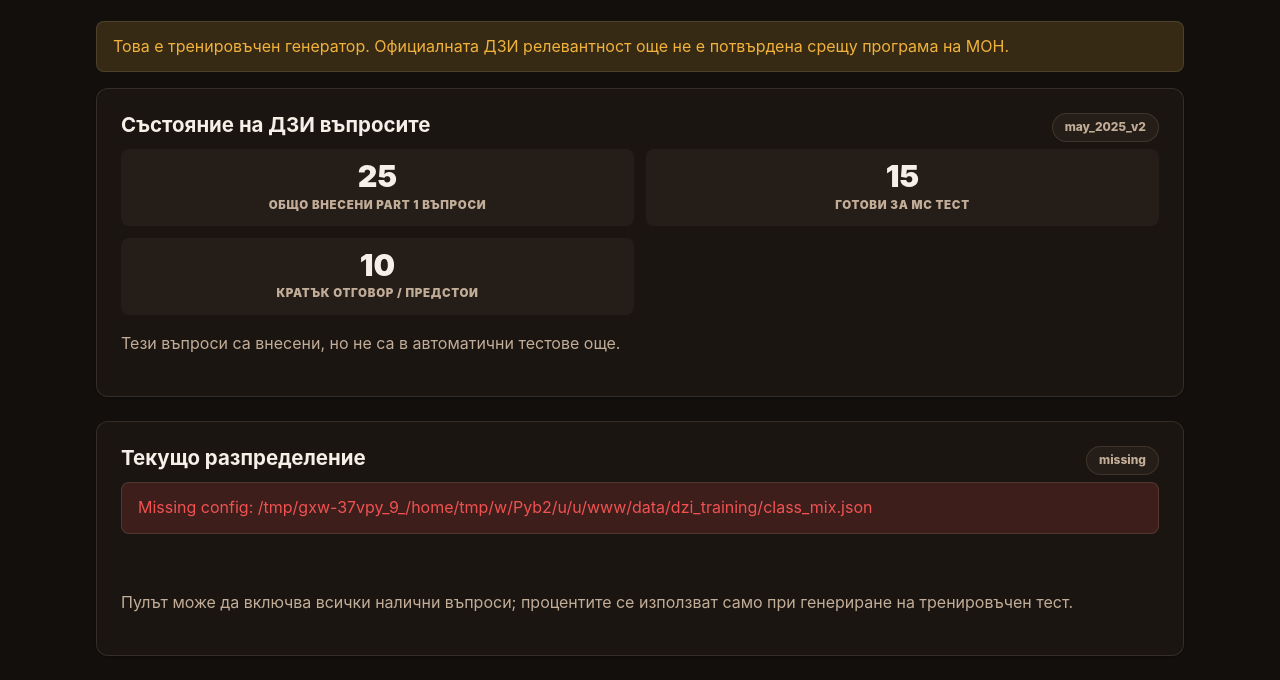
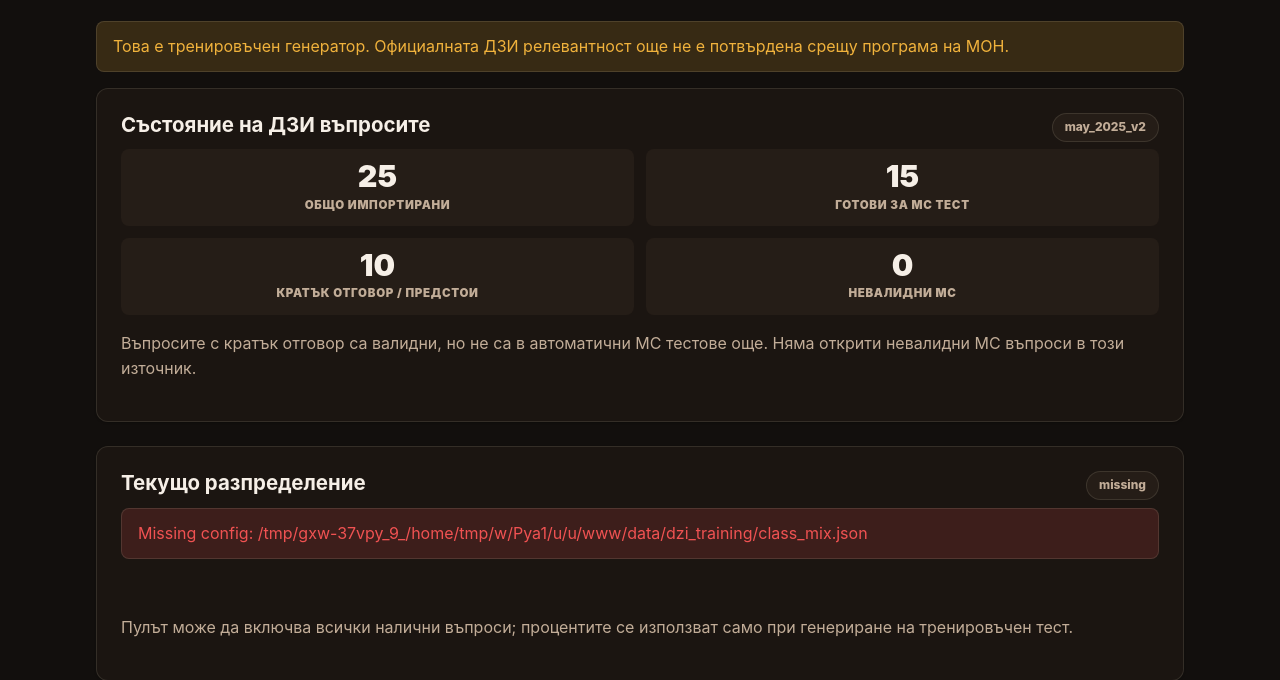
Before and after one commit to GabrielPilichev/dzi-generator, a Flask app: page /teacher/dzi-training in a window 1280 px wide. Shown: the part 261-941 px from the top of the page. Run offline with Flask 3, Linux system fonts and the light colour scheme; the visitor is signed in with stand-in values (Sample User, id 1); data comes from the database, SQL or seed files in the repository.

Commit message:
split DZI pool health buckets

```diff
--- a/web/app.py
+++ b/web/app.py
@@ -946,18 +946,26 @@ def fetch_dzi_pool_health(source_slug: str = "may_2025_v2") -> dict | None:
             ORDER BY et.task_number, q.id
         """, (exam["id"],)).fetchall()
 
-        usable_count = sum(
-            1
-            for row in rows
-            if row["question_type"] == "multiple_choice"
-            and is_quiz_question_eligible(conn, row)
-        )
+        usable_count = 0
+        not_yet_supported_count = 0
+        invalid_mc_count = 0
+
+        for row in rows:
+            if row["question_type"] != "multiple_choice":
+                not_yet_supported_count += 1
+            elif is_quiz_question_eligible(conn, row):
+                usable_count += 1
+            else:
+                invalid_mc_count += 1
+
         imported_count = len(rows)
         return {
             "source_slug": source_slug,
             "imported_count": imported_count,
             "usable_count": usable_count,
             "filtered_count": imported_count - usable_count,
+            "not_yet_supported_count": not_yet_supported_count,
+            "invalid_mc_count": invalid_mc_count,
         }
     finally:
         conn.close()
--- a/web/templates/teacher_dzi_training.html
+++ b/web/templates/teacher_dzi_training.html
@@ -33,20 +33,29 @@
   <div class="stat-row">
     <div class="stat-box">
       <span class="stat-number">{{ dzi_pool_health.imported_count }}</span>
-      <span class="stat-label">общо внесени Part 1 въпроси</span>
+      <span class="stat-label">Общо импортирани</span>
     </div>
     <div class="stat-box">
       <span class="stat-number">{{ dzi_pool_health.usable_count }}</span>
-      <span class="stat-label">готови за MC тест</span>
+      <span class="stat-label">Готови за MC тест</span>
     </div>
     <div class="stat-box">
-      <span class="stat-number">{{ dzi_pool_health.filtered_count }}</span>
-      <span class="stat-label">кратък отговор / предстои</span>
+      <span class="stat-number">{{ dzi_pool_health.not_yet_supported_count }}</span>
+      <span class="stat-label">Кратък отговор / предстои</span>
+    </div>
+    <div class="stat-box">
+      <span class="stat-number">{{ dzi_pool_health.invalid_mc_count }}</span>
+      <span class="stat-label">Невалидни MC</span>
     </div>
   </div>
 
   <p class="muted">
-    Тези въпроси са внесени, но не са в автоматични тестове още.
+    Въпросите с кратък отговор са валидни, но не са в автоматични MC тестове още.
+    {% if dzi_pool_health.invalid_mc_count == 0 %}
+      Няма открити невалидни MC въпроси в този източник.
+    {% else %}
+      Невалидните MC въпроси трябва да се поправят преди да влизат в тестове.
+    {% endif %}
   </p>
 </section>
 {% endif %}
```
Also changed, not shown: AGENTS.md (+1 -1 lines), tests/test_quiz_attempt_render.py (+2 -0 lines).
